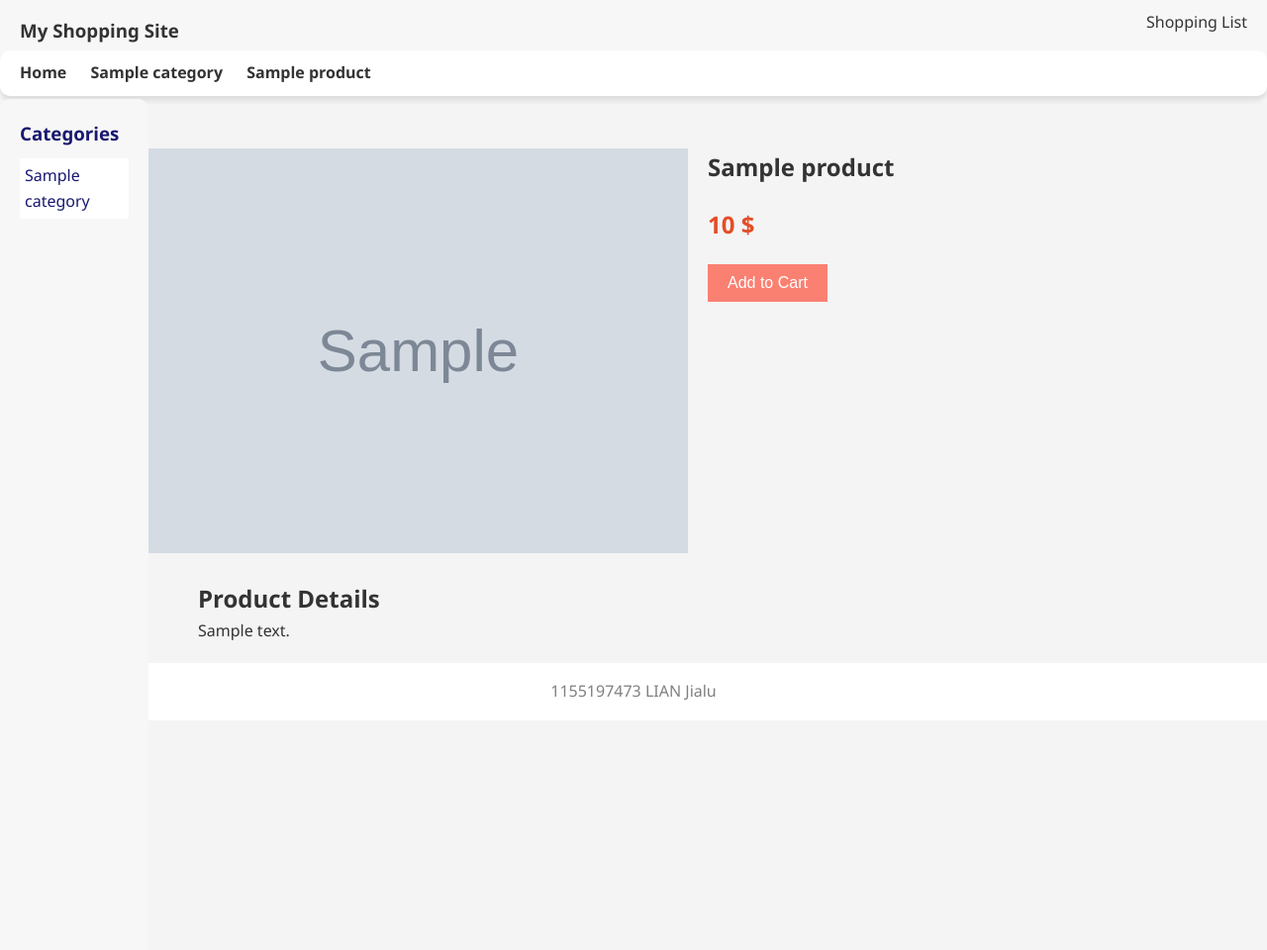
After one commit to EthuilD/Shop27, a PHP site: page /product.php?id=1 in a window 1280 px wide. The commit adds this page. Shown: the whole page at 99% size. Run offline with PHP 8.4, Linux system fonts and the light colour scheme; tables that the repository leaves empty or names only in its code hold one stand-in row (values such as "Sample post"); grey boxes marked "Sample" are stand-in pictures.

Commit message:
final phase 2
已经上传至服务器

```diff
--- a/admin/CreateProduct.php
+++ b/admin/CreateProduct.php
@@ -1,6 +1,6 @@
 
 <?php
-include "dbconfig.php"; // 包含数据库配置文件
+include "../includes/dbconfig.php"; // 包含数据库配置文件
 // 查询所有类别
 $sql = "SELECT * FROM categories";
 $result = $conn->query($sql);
@@ -27,7 +27,7 @@ if (isset($_POST['create'])) {
         $imageSize = $_FILES['image']['size'];
 
         if (in_array($imageType, $allowedTypes) && $imageSize <= $allowedSize) {
-            $imagePath = 'uploads/' . basename($_FILES['image']['name']);
+            $imagePath = '../public_html/uploads/' . basename($_FILES['image']['name']);
             if (move_uploaded_file($_FILES['image']['tmp_name'], $imagePath)) {
                 // 文件上传成功
             } else {
@@ -36,6 +36,7 @@ if (isset($_POST['create'])) {
         } else {
             die('Unsupported file type or file is too large.');
         }
+        $imagePath = basename($_FILES['image']['name']);
     } else {
         $imagePath = ''; // 如果没有上传图片，设置为空字符串
     }
--- a/admin/updateProduct.php
+++ b/admin/updateProduct.php
@@ -1,5 +1,5 @@
 <?php
-include "dbconfig.php";
+include "../includes/dbconfig.php";
 
 if (isset($_POST['update'])) {
     // 获取表单数据
@@ -30,7 +30,7 @@ if (isset($_POST['update'])) {
         $imageSize = $_FILES['image']['size'];
 
         if (in_array($imageType, $allowedTypes) && $imageSize <= $allowedSize) {
-            $imagePath = 'uploads/' . basename($_FILES['image']['name']);
+            $imagePath = '../public_html/uploads/' . basename($_FILES['image']['name']);
             if (move_uploaded_file($_FILES['image']['tmp_name'], $imagePath)) {
                 // 文件上传成功
             } else {
@@ -39,6 +39,7 @@ if (isset($_POST['update'])) {
         } else {
             die('Unsupported file type or file is too large.');
         }
+        $imagePath = basename($_FILES['image']['name']);
     }
 
     // 构建SQL更新语句，如果有图片路径更新，则包含图片路径
--- /dev/null
+++ b/includes/dbconfig.php
@@ -0,0 +1,14 @@
+<?php
+$servername = "localhost";
+$username = "shop27";
+$password = "123456";
+$dbname = "shop27";
+
+// 创建连接
+$conn = new mysqli($servername, $username, $password, $dbname);
+
+// 检测连接
+if ($conn->connect_error) {
+    die("Connection failed: " . $conn->connect_error);
+}
+?>
--- /dev/null
+++ b/public_html/api/get_categories.php
@@ -0,0 +1,18 @@
+<?php
+require '../../includes/dbconfig.php';
+// 查询所有类别
+$sql = "SELECT catid, name FROM categories";
+$result = $conn->query($sql);
+
+$categories = array();
+if ($result->num_rows > 0) {
+    // 输出每行数据
+    while($row = $result->fetch_assoc()) {
+        $categories[] = $row;
+    }
+    echo json_encode($categories);
+} else {
+    echo "0 results";
+}
+$conn->close();
+?>
--- /dev/null
+++ b/public_html/myScript.js
@@ -0,0 +1,55 @@
+//1155197473
+// 获取类别列表并更新页面
+function updateCategories() {
+    fetch('api/get_categories.php')
+        .then(response => response.json())
+        .then(data => {
+            const categoryListElement = document.getElementById('category-list');
+            const ulElement = categoryListElement.querySelector('ul');
+            ulElement.innerHTML = ''; // 清空现有的列表
+            data.forEach(category => {
+                const liElement = document.createElement('li');
+                liElement.className = 'category-item';
+                liElement.textContent = category.name;
+                liElement.setAttribute('data-category', category.catid);
+                liElement.onclick = () => {
+                    loadProducts(category.catid);
+                    updateBreadcrumb(category.name); // 更新面包屑
+                };
+                ulElement.appendChild(liElement);
+            });
+        });
+}
+
+// 根据类别ID获取产品列表并更新页面
+function loadProducts(catid) {
+    fetch(`api/get_products.php?catid=${catid}`)
+        .then(response => response.json())
+        .then(data => {
+            const productsElement = document.querySelector('.products');
+            productsElement.innerHTML = ''; // 清空现有的列表
+            data.forEach(product => {
+                const productElement = document.createElement('div');
+                productElement.className = 'product';
+                productElement.innerHTML = `
+          <a href="product.php?id=${product.pid}">
+            <img src="uploads/${product.image}" alt="${product.name}">
+            <h2>${product.name}</h2>
+          </a>
+          <p>$${product.price}</p>
+          <button>Add to Cart</button>
+        `;
+                productsElement.appendChild(productElement);
+            });
+        });
+}
+
+// 页面加载时，更新类别列表
+document.addEventListener('DOMContentLoaded', () => {
+    updateCategories();
+});
+
+function updateBreadcrumb(category) {
+    const breadcrumb = document.getElementById('breadcrumb');
+    breadcrumb.textContent = category;
+}
--- /dev/null
+++ b/public_html/product.php
@@ -0,0 +1,89 @@
+<?php
+require '../includes/dbconfig.php';
+// 获取URL参数中的产品ID
+$pid = isset($_GET['id']) ? intval($_GET['id']) : 0;
+
+// 查询数据库以获取产品详细信息
+$sql = "SELECT p.*, c.name as category_name FROM products p JOIN categories c ON p.catid = c.catid WHERE pid = ?";
+$stmt = $conn->prepare($sql);
+$stmt->bind_param("i", $pid);
+$stmt->execute();
+$result = $stmt->get_result();
+
+// 检查是否找到产品
+if ($result && $result->num_rows > 0) {
+    $product = $result->fetch_assoc(); // 获取结果集中的一行数据
+} else {
+    die('Product not found!');
+}// 如果没有找到产品，输出错误消息并退出脚本
+?>
+
+<!--1155197473-->
+<!DOCTYPE html>
+<html lang="en">
+<head>
+    <meta charset="UTF-8">
+    <meta name="viewport" content="width=device-width, initial-scale=1.0">
+    <title>Product 1 - My Shopping Site</title>
+    <link rel="stylesheet" href="styles.css">
+</head>
+<body>
+
+<div class="shopping-list-container">
+    <div class="shopping-list-toggle">Shopping List</div>
+    <div class="shopping-list-details">
+        <ul>
+            <li>
+                <span class="item-name">Product 2</span>
+                <input class="item-quantity" type="number" value="1">
+                <span class="item-price">$19.99</span>
+            </li>
+        </ul>
+        <div class="checkout">
+            <span class="total-price">Total: $19.99</span>
+            <button class="checkout-button">Checkout</button>
+        </div>
+    </div>
+</div>
+
+<header>
+    <h3>My Shopping Site</h3>
+    <nav>
+        <ul>
+            <li><a href="index.php">Home</a></li>
+            <li><a href="#"><?php echo $product['category_name']; ?></a></li>
+            <li><?php echo $product['name']; ?></li>
+        </ul>
+    </nav>
+</header>
+
+<div id="category-list">
+    <h3>Categories</h3>
+    <ul>
+        <li class="category-item" data-category="all">All</li>
+    </ul>
+</div>
+
+<section class="product-container">
+    <div class="product-image">
+        <img src="uploads/<?php echo $product['image']; ?>" alt="<?php echo $product['name']; ?>">
+    </div>
+    <div class="product-info">
+        <h1><?php echo $product['name']; ?></h1>
+        <h2 class="product-price"><?php echo $product['price']; ?> $</h2>
+        <button>Add to Cart</button>
+    </div>
+    <div class="product-description">
+        <h2>Product Details</h2>
+        <p><?php echo $product['description']; ?></p>
+    </div>
+</section>
+
+<footer>
+    <p>1155197473 LIAN Jialu</p>
+</footer>
+
+<script src="myScript.js"></script>
+
+</body>
+</html>
--- /dev/null
+++ b/public_html/styles.css
@@ -0,0 +1,264 @@
+/* 1155197473 */
+* {
+    margin: 0;
+    padding: 0;
+    box-sizing: border-box;
+}
+
+body {
+    font-family: 'Segoe UI', Tahoma, Geneva, Verdana, sans-serif;
+    background-color: #f4f4f4;
+    line-height: 1.6;
+    color: #333;
+}
+
+header {
+    position: fixed;
+    top: 0;
+    width: 100%;
+    background-color: #f7f7f7;
+    color: #333;
+    padding: 1rem 0;
+}
+
+header h3 {
+    margin: 0 0 15px 20px;
+}
+
+nav {
+    background-color: #fff;
+    margin: -10px 0;
+    color: #333;
+    border-radius: 10px;
+    box-shadow: 0 5px 5px rgba(0, 0, 0, 0.1);
+}
+
+nav ul {
+    padding: 10px 10px 10px 20px;
+    list-style-type: none;
+    font-weight: bold;
+}
+
+nav li {
+    display: inline;
+    margin-right: 20px;
+}
+
+nav a {
+    text-decoration: none;
+    color: #333;
+}
+
+#breadcrumb {
+    margin-top: 10px;
+    font-weight: bold;
+}
+
+.shopping-list-container {
+    position: fixed;
+    top: 0;
+    right: 10px;
+    z-index: 1000;
+}
+
+.shopping-list-toggle {
+    background-color: #f7f7f7;
+    color: #333;
+    padding: 10px;
+    cursor: pointer;
+}
+
+.shopping-list-details {
+    display: none;
+    position: absolute;
+    right: 0;
+    top: 100%;
+    width: 300px;
+    background-color: #fff;
+    box-shadow: 0 8px 16px rgba(0,0,0,0.3);
+    border: 1px solid #ddd;
+    z-index: 1001;
+}
+
+.shopping-list-container:hover .shopping-list-details {
+    display: block;
+}
+
+.shopping-list-details ul {
+    list-style: none;
+    margin: 0;
+    padding: 0;
+}
+
+.shopping-list-details li {
+    display: flex;
+    justify-content: space-between;
+    align-items: center;
+    padding: 10px;
+    border-bottom: 1px solid #eee;
+}
+
+#category-list {
+    position: fixed;
+    left: 0;
+    top: 100px;
+    width: 150px;
+    height: 100%;
+    background: #f7f7f7;
+    padding: 20px;
+    overflow-y: auto;
+    z-index: 100;
+    color: #191970;
+    border-radius: 10px;
+}
+
+#category-list h3 {
+    margin-bottom: 10px;
+}
+
+#category-list ul {
+    list-style-type: none;
+    padding: 0;
+}
+
+#category-list .category-item {
+    cursor: pointer;
+    padding: 5px;
+    margin-bottom: 5px;
+    background-color: #fff;
+}
+
+#category-list .category-item:hover {
+    background-color: #ececec;
+}
+
+.item-name {
+    flex-grow: 1;
+}
+
+.item-quantity {
+    max-width: 50px;
+}
+
+.item-price{
+    margin-left: 10px;
+}
+
+.checkout {
+    padding: 10px;
+    border-top: 1px solid #eee;
+}
+
+.checkout-button {
+    display: block;
+    width: 100%;
+    padding: 10px;
+    background-color: #FA8072;
+    color: #fff;
+    border: none;
+    cursor: pointer;
+}
+
+.checkout-button:hover {
+    background-color: 	#F08080;
+}
+
+.total-price {
+    display: block;
+    margin-bottom: 10px;
+    text-align: right;
+}
+
+.products {
+    display: flex;
+    flex-wrap: wrap;
+    justify-content: space-around;
+    padding: 100px 1rem 1rem 1rem;
+    margin-left: 170px;
+}
+
+.product {
+    background-color: #fff;
+    border: 1px solid #ddd;
+    margin: 0.5rem;
+    padding: 1rem;
+    width: calc(25% - 1rem);
+    box-shadow: 0 5px 15px rgba(0, 0, 0, 0.1);
+}
+
+.product:hover {
+    box-shadow: 0 10px 20px rgba(0, 0, 0, 0.2);
+}
+
+.product img {
+    max-width: 100%;
+    height: auto;
+}
+.product a{
+    text-decoration: none;
+    color: #333;
+}
+
+.product h2 {
+    font-size: 1.2em;
+    margin: 15px 0;
+}
+
+footer {
+    background-color: #fff;
+    color: #808080;
+    text-align: center;
+    padding: 1rem 0;
+    clear: both;
+    position: relative;
+    bottom: 0;
+    width: 100%;
+}
+
+.product-container {
+    display: flex;
+    flex-wrap: wrap;
+    align-items: start;
+    margin: 150px 0 20px 150px;
+}
+
+.product-image {
+    flex-basis: 50%;
+    padding-right: 20px;
+    width: 50%;
+}
+
+.product-image img {
+    width: 100%;
+    height: auto;
+}
+
+.product-info {
+    flex-basis: 50%;
+}
+
+.product-price {
+    margin-top: 20px;
+    color: #E44D26;
+    font-weight: bold;
+}
+
+.product-description {
+    margin-top: 20px;
+    margin-left: 50px;
+    width: 100%;
+}
+
+button {
+    background-color: #FA8072;
+    color: white;
+    border: none;
+    padding: 10px 20px;
+    margin-top: 20px;
+    cursor: pointer;
+    font-size: 1rem;
+}
+
+button:hover {
+    background-color: #F08080;
+}
```
Also changed, not shown: admin/AdminPanel.php (+27 -4 lines), admin/CreateCategory.php (added, +34 -0 lines), admin/deleteCategory.php (added, +24 -0 lines), admin/deleteProduct.php (+4 -5 lines), admin/updateCategory.php (added, +55 -0 lines), public_html/api/get_products.php (added, +21 -0 lines), public_html/index.php (added, +78 -0 lines).
